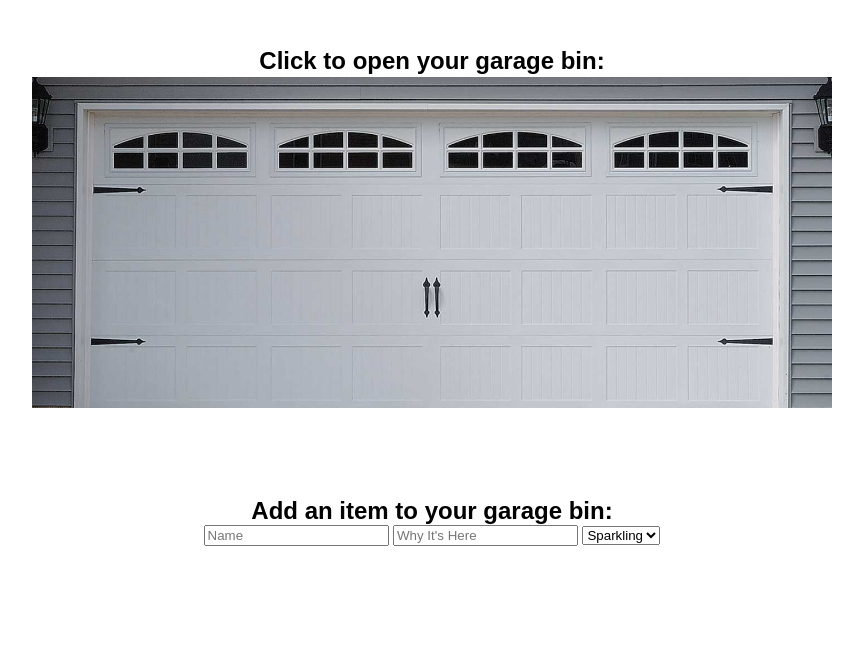
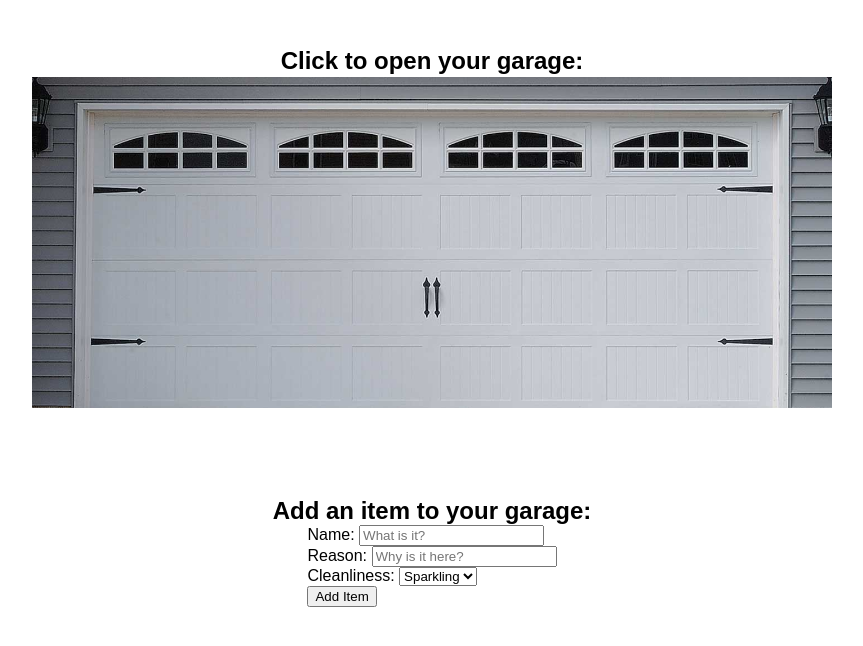
Before and after one commit to katiescruggs/garage-bin, a website: page public/index.html in a window 1280 px wide. Shown: the part 60-706 px from the top of the page, without its empty margins (208-1071 px from the left). Drawn offline with Linux system fonts and the light colour scheme.

Commit message:
Add labels and button to the add-item form

```diff
--- a/public/index.html
+++ b/public/index.html
@@ -10,21 +10,31 @@
     </header>
 
     <section class="garage-section">
-      <h2>Click to open your garage bin:</h2>
+      <h2>Click to open your garage:</h2>
       <img id="garage-img" src="assets/garage-door.jpg" alt="Garage door">
       <p>Lorem ipsum dolor sit amet, consectetur adipiscing elit. Morbi nec lacinia orci, nec tristique purus. Aliquam ex est, interdum finibus neque quis, elementum aliquam libero. Nam quis consequat diam. Sed id pretium neque. Aenean eget luctus lacus, in dapibus nisl. Donec scelerisque tortor sit amet risus viverra, eget lobortis turpis lobortis. Pellentesque habitant morbi tristique senectus et netus et malesuada fames ac turpis egestas. Nam auctor ante odio, id egestas mauris vulputate sed. Maecenas faucibus dui ac velit varius, convallis aliquet lacus pretium. Quisque ut massa nunc. Curabitur massa lectus, tempus sit amet eleifend at, aliquam ut nibh. Proin tristique lobortis elit nec lacinia. Donec quis mollis est, in eleifend dolor. Sed feugiat auctor feugiat. Mauris ac enim dignissim, auctor dui eget, tincidunt dui. Sed a odio porta, interdum mauris ut, ornare quam.</p>
     </section>
 
     <section class="add-item">
-      <h2>Add an item to your garage bin:</h2>
+      <h2>Add an item to your garage:</h2>
       <form action="">
-        <input type="text" placeholder="Name">
-        <input type="text" placeholder="Why It's Here">
-        <select name="" id="">
-          <option value="Sparkling">Sparkling</option>
-          <option value="Dusty">Dusty</option>
-          <option value="Rancid">Rancid</option>
-        </select>
+        <div>
+          <label for="name-input">Name: </label>
+          <input id="name-input" type="text" placeholder="What is it?">
+        </div>
+        <div>
+          <label for="reason-input">Reason: </label>
+          <input id="reason-input" type="text" placeholder="Why is it here?">
+        </div>
+        <div>
+          <label for="cleanliness-select">Cleanliness: </label>
+          <select name="cleanliness" id="cleanliness-select">
+            <option value="Sparkling">Sparkling</option>
+            <option value="Dusty">Dusty</option>
+            <option value="Rancid">Rancid</option>
+          </select>
+        </div>
+        <button id="submit-btn">Add Item</button>
       </form>
     </section>
     <script src="scripts/jquery.min.js"></script>
```
